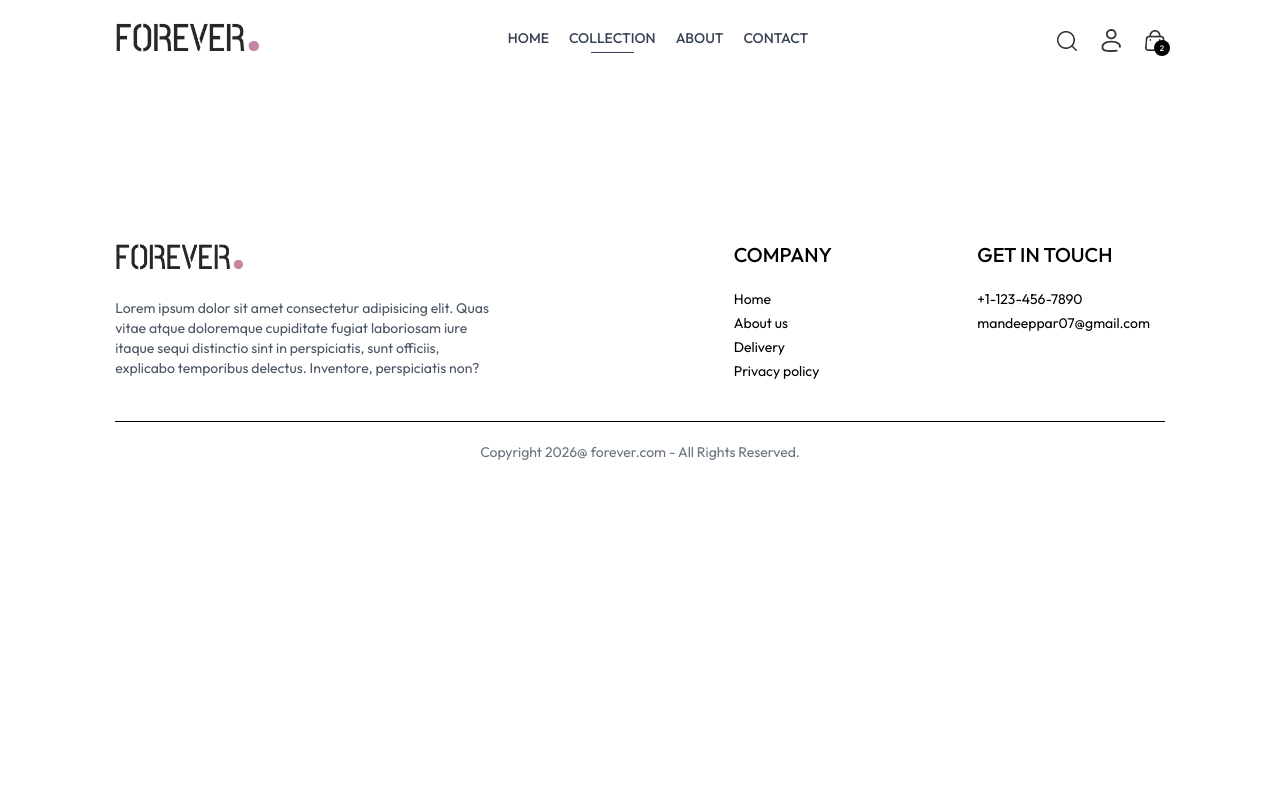
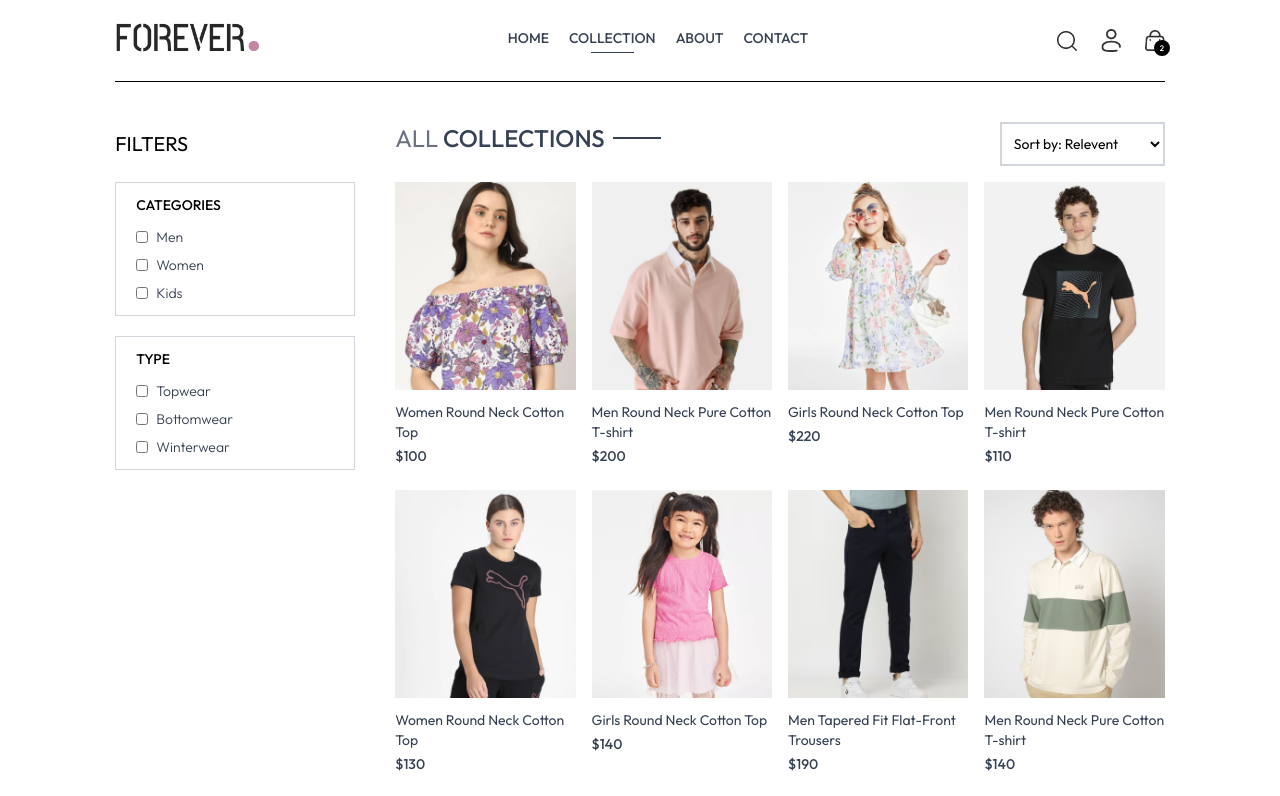
Before and after one commit to Mandeep-Parmar/ecommerce-app, a React (Vite) app in the folder frontend/: page /collection in a window 1280 px wide. Shown: the top 796 px of the page. Built offline with nearby package versions, Linux system fonts and the light colour scheme.

Commit message:
implement product filtering by category and subcategory in collection page

```diff
--- a/frontend/src/pages/Collection.jsx
+++ b/frontend/src/pages/Collection.jsx
@@ -1,11 +1,180 @@
-import React from 'react'
+import React, { useContext, useEffect, useState } from "react";
+import { ShopContext } from "../context/ShopContext";
+import { assets } from "../assets/assets";
+import Title from "../components/Title";
+import ProductItem from "../components/ProductItem";
 
 const Collection = () => {
+  const { products } = useContext(ShopContext);
+  const [showFilter, setShowFilter] = useState(false);
+  // stores filtered products after applying category and subcategory filters
+  const [filterProducts, setFilterProducts] = useState([]);
+  // stores selected category values (Men, Women, Kids)
+  const [category, setCategory] = useState([]);
+  // stores selected subcategory values (Topwear, Bottomwear, Winterwear)
+  const [subCategory, setSubCategory] = useState([]);
+
+  // handles adding/removing selected category filters
+  const toggleCategory = (e) => {
+    if (category.includes(e.target.value)) {
+      // if changed category already include in category then remove from category
+      setCategory((prev) => prev.filter((item) => item !== e.target.value));
+    }
+    // if not include then add it to category
+    else {
+      setCategory((prev) => [...prev, e.target.value]);
+    }
+  };
+
+  const toggleSubCategory = (e) => {
+    if (subCategory.includes(e.target.value)) {
+      setSubCategory((prev) => prev.filter((item) => item !== e.target.value));
+    } else {
+      setSubCategory((prev) => [...prev, e.target.value]);
+    }
+  };
+
+  // applies filtering based on selected category and subcategory
+  const applyFilter = () => {
+    let productsCopy = products.slice();
+
+    if (category.length > 0) {
+      productsCopy = productsCopy.filter((item) =>
+        category.includes(item.category),
+      );
+    }
+
+    if (subCategory.length > 0) {
+      productsCopy = productsCopy.filter((item) =>
+        subCategory.includes(item.subCategory),
+      );
+    }
+
+    setFilterProducts(productsCopy);
+  };
+
+  // re-apply filters whenever category or subcategory changes
+  useEffect(() => {
+    applyFilter();
+  }, [category, subCategory]);
+
   return (
-    <div>
+    <div className="flex flex-col sm:flex-row gap-1 sm:gap-10 pt-10 border-t">
+      {/* Fileter Option */}
+      <div className="min-w-60">
+        <p
+          className="my-2 text-xl flex items-center cursor-pointer gap-2"
+          onClick={() => setShowFilter(!showFilter)}
+        >
+          FILTERS
+          <img
+            src={assets.dropdown_icon}
+            alt="drop"
+            className={`h-3 sm:hidden ${showFilter ? "rotate-90" : ""}`}
+          />
+        </p>
 
+        {/* Category Filter */}
+        <div
+          className={`border border-gray-300 pl-5 py-3 mt-6 ${showFilter ? "" : "hidden"} sm:block`}
+        >
+          <p className="mb-3 text-sm font-medium">CATEGORIES</p>
+          <div className="flex flex-col gap-2 text-sm font-light text-gray-700">
+            <p className="flex gap-2">
+              <input
+                type="checkbox"
+                value={"Men"}
+                className="w-3"
+                onChange={toggleCategory}
+              />
+              Men
+            </p>
+            <p className="flex gap-2">
+              <input
+                type="checkbox"
+                value={"Women"}
+                className="w-3"
+                onChange={toggleCategory}
+              />
+              Women
+            </p>
+            <p className="flex gap-2">
+              <input
+                type="checkbox"
+                value={"Kids"}
+                className="w-3"
+                onChange={toggleCategory}
+              />
+              Kids
+            </p>
+          </div>
+        </div>
+
+        {/* Sub category Filter */}
+        <div
+          className={`border border-gray-300 pl-5 py-3 my-5 ${showFilter ? "" : "hidden"} sm:block`}
+        >
+          <p className="mb-3 text-sm font-medium">TYPE</p>
+          <div className="flex flex-col gap-2 text-sm font-light text-gray-700">
+            <p className="flex gap-2">
+              <input
+                type="checkbox"
+                value={"Topwear"}
+                className="w-3"
+                onChange={toggleSubCategory}
+              />
+              Topwear
+            </p>
+            <p className="flex gap-2">
+              <input
+                type="checkbox"
+                value={"Bottomwear"}
+                className="w-3"
+                onChange={toggleSubCategory}
+              />
+              Bottomwear
+            </p>
+            <p className="flex gap-2">
+              <input
+                type="checkbox"
+                value={"Winterwear"}
+                className="w-3"
+                onChange={toggleSubCategory}
+              />
+              Winterwear
+            </p>
+          </div>
+        </div>
+      </div>
+
+      {/* Right side */}
+      <div className="flex-1">
+        <div className="flex justify-between text-base sm:text-2xl mb-4">
+          <Title text1={"ALL"} text2={"COLLECTIONS"} />
+
+          {/* Product Sort  */}
+          <select className="border-2 border-gray-300 text-sm px-2">
+            <option value="relevent">Sort by: Relevent</option>
+            <option value="low-high">Sort by: Low to High</option>
+            <option value="high-low">Sort by: High to Low</option>
+          </select>
+        </div>
+
+        {/* Map Products */}
+        <div className="grid grid-cols-2 md:grid-cols-3 lg:grid-cols-4 gap-4 gap-y-6">
+          {filterProducts.map((item, index) => (
+            <ProductItem
+              key={index}
+              id={item._id}
+              image={item.image}
+              name={item.name}
+              price={item.price}
+            />
+          ))}
+        </div>
+      </div>
     </div>
-  )
-}
+  );
+};
 
-export default Collection
+export default Collection;
```
